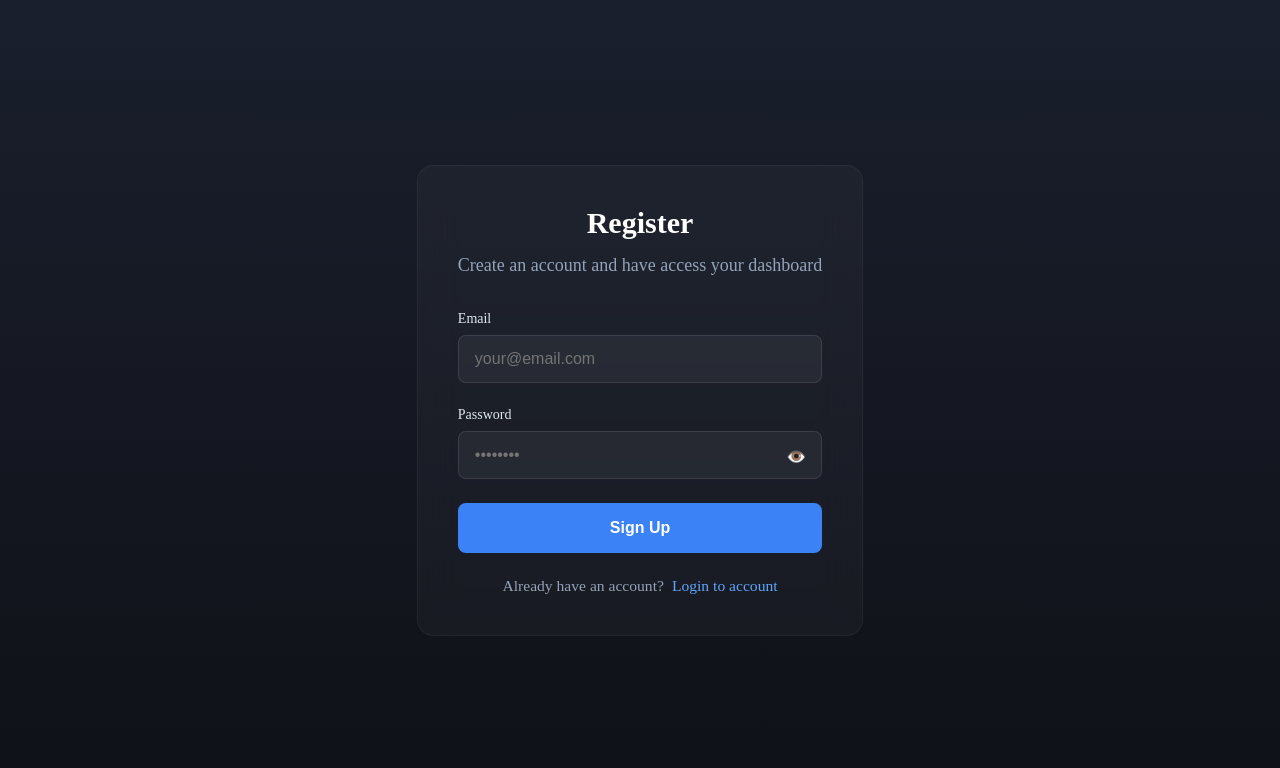
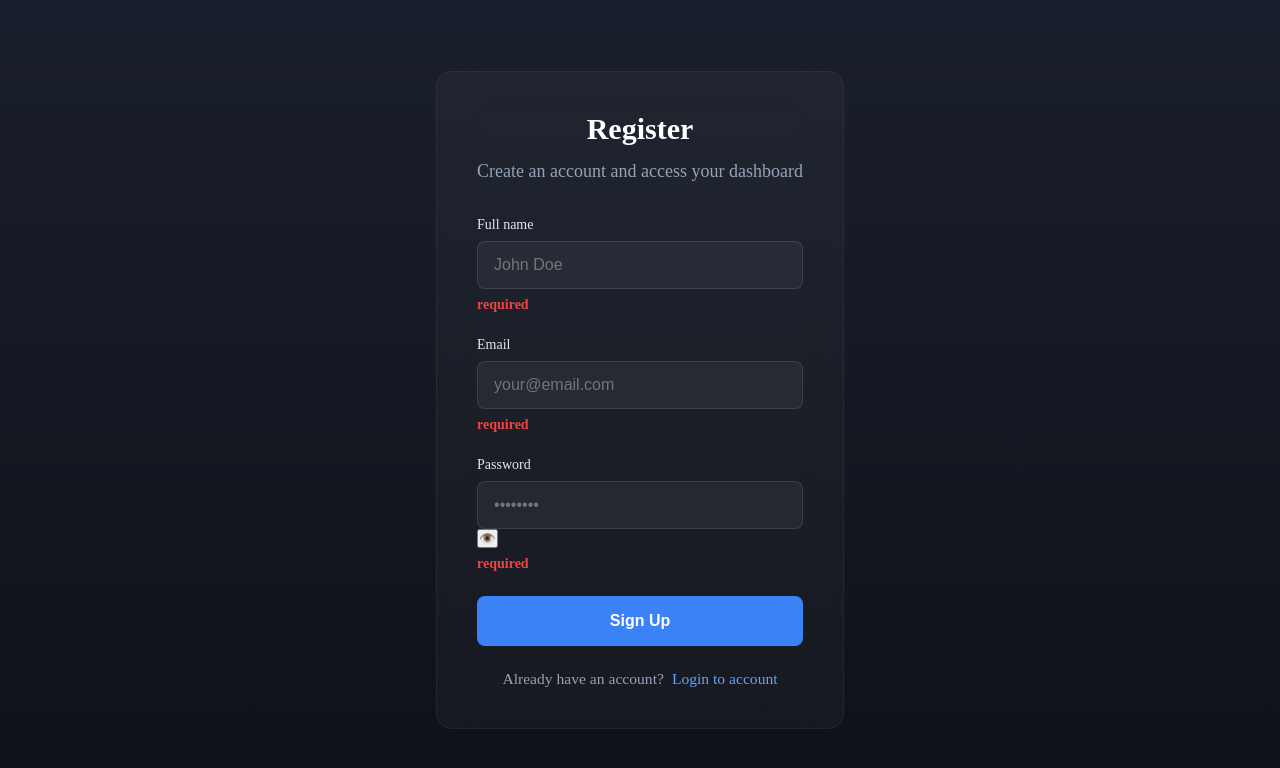
Before and after one commit to KevinArellano94/affiliate-portal, a React (Vite) app: page /register in a window 1280 px wide. Shown: the top 768 px of the page. Built offline with nearby package versions, Linux system fonts and the light colour scheme.

Commit message:
Added registration logic, and handling.

```diff
--- a/src/App.tsx
+++ b/src/App.tsx
@@ -15,7 +15,7 @@ function App() {
 		<Router>
 			<Routes>
 			<Route path="/" element={<Home />} />
-			<Route path="/register" element={<Register setUser={ setUser } />} />
+			<Route path="/register" element={<Register />} />
 			<Route path="/login" element={<Login setUser={ setUser } />} />
 			<Route path="/dashboard" element={<Suspense fallback={<div>Loading...</div>}><Dashboard user={ user } /></Suspense>} />
 			</Routes>
--- a/src/pages/Register.tsx
+++ b/src/pages/Register.tsx
@@ -1,73 +1,177 @@
 import { useNavigate } from "react-router-dom";
-import { useState } from "react";
+import React, { useState, useEffect } from "react";
 import { registerUser } from "../utils/authentication/registerUser";
 
-const Register = ({ setUser }: { setUser: (user: any) => void }) => {
-    const [email, setEmail] = useState("");
-    const [password, setPassword] = useState("");
+
+const Register = () => {
+    const [formData, setFormData] = useState({
+        fullName: "",
+        email: "",
+        password: ""
+    });
+    const [validationState, setValidationState] = useState({
+        fullName: "required",
+        email: "required",
+        password: "required"
+    });
+    const [showPassword, setShowPassword] = useState(false);
     const [message, setMessage] = useState("");
     const navigate = useNavigate();
 
-    console.log(setUser);
+    const validateEmail = (email: string) => {
+        return /^[^\s@]+@[^\s@]+\.[^\s@]+$/.test(email);
+    };
+
+    useEffect(() => {
+        const { fullName, email, password } = formData;
+
+        setValidationState({
+            fullName: fullName.length ? "" : "required",
+            email: email.length === 0 ? "required" : !validateEmail(email) ? "invalid email" : "",
+            password: password.length === 0
+                ? "required"
+                : password.length < 8
+                ? "must be at least 8 characters"
+                : !/[A-Z]/.test(password)
+                ? "must include an uppercase letter"
+                : !/[a-z]/.test(password)
+                ? "must include a lowercase letter"
+                : !/[0-9]/.test(password)
+                ? "must include a number"
+                : !/[!@#$%^&*(),.?":{}|<>]/.test(password)
+                ? "must include a special character"
+                : /(.)\1{2,}/.test(password)
+                ? "cannot contain repeating characters"
+                : ""
+        });
+    }, [formData]);
+
+    const handleInputChange = (e: React.ChangeEvent<HTMLInputElement>) => {
+        const { name, value } = e.target;
+        setFormData(prev => ({
+            ...prev,
+            [name]: value
+        }));
+    };
 
     const handleRegister = async (e: React.FormEvent) => {
         e.preventDefault();
-        const success = await registerUser(email, password);
-        if (success) {
-            setMessage("Registration successful! Redirecting...");
+
+        if (Object.values(validationState).some(state => state !== "")) {
+            setMessage("Please correct all fields before submitting.");
+            return;
+        }
+
+        try {
+            const success = await registerUser(formData.email, formData.password, formData.fullName);
+
+            console.log(success)
+
+            if (!success) {
+                throw new Error(`Registration failed. Please try again later.`)
+            }
+
             navigate("/login", { state: { registered: true } });
-        } else {
-            setMessage("Email already registered!");
+        } catch (error) {
+            setMessage("Registration failed. Please try again later.");
         }
     };
 
     return (
-        <div className="auth-container">
-            <div className="auth-header">
-                <h2 className="auth-title">Register</h2>
-                <p className="auth-subtitle">Create an account and have access your dashboard</p>
+        <>
+            <div className="auth-container max-w-md mx-auto">
+                <div className="auth-header space-y-2">
+                    <h2 className="auth-title text-2xl font-bold">Register</h2>
+                    <p className="auth-subtitle text-gray-600">Create an account and access your dashboard</p>
                 </div>
 
-            <form className="auth-form" onSubmit={handleRegister}>
-                <div className="form-group">
-                    <label className="form-label">Email</label>
+                <form className="auth-form space-y-4 mt-6" onSubmit={handleRegister}>
+                    <div className="form-group relative">
+                        <label className="form-label block mb-1">Full name</label>
+                        <input
+                            type="text"
+                            name="fullName"
+                            className={`form-input w-full px-3 py-2 border rounded-lg transition-colors duration-200
+                            ${validationState.fullName ? 'border-red-300' : 'border-green-300'}`}
+                            placeholder="John Doe"
+                            value={formData.fullName}
+                            onChange={handleInputChange}
+                        />
+                        {validationState.fullName && (
+                            <span className="absolute -bottom-5 left-0 text-sm text-red-500 flex items-center">
+                                <h3 className="error-message">{ validationState.fullName }</h3>
+                            </span>
+                        )}
+                    </div>
+
+                    <div className="form-group relative">
+                    <label className="form-label block mb-1">Email</label>
                     <input
                         type="email"
-                        className="form-input"
+                        name="email"
+                        className={`form-input w-full px-3 py-2 border rounded-lg transition-colors duration-200
+                        ${validationState.email ? 'border-red-300' : 'border-green-300'}`}
                         placeholder="your@email.com"
-                        value={email}
-                        onChange={(e) => setEmail(e.target.value)}
+                        value={formData.email}
+                        onChange={handleInputChange}
                     />
+                    {validationState.email && (
+                        <span className="absolute -bottom-5 left-0 text-sm text-red-500 flex items-center">
+                            <h3 className="error-message">{ validationState.email }</h3>
+                        </span>
+                    )}
                     </div>
 
-                <div className="form-group">
-                    <label className="form-label">Password</label>
+                    <div className="form-group relative">
+                        <label className="form-label block mb-1">Password</label>
+                        <div className="relative">
                             <input
-                        type="password"
-                        className="form-input"
+                                type={showPassword ? "text" : "password"}
+                                name="password"
+                                className={`form-input w-full px-3 py-2 border rounded-lg transition-colors duration-200
+                                    ${validationState.password ? 'border-red-300' : 'border-green-300'}`}
                                 placeholder="••••••••"
-                        value={password}
-                        onChange={(e) => setPassword(e.target.value)}
+                                value={formData.password}
+                                onChange={handleInputChange}
                             />
-                    <span className="password-toggle">👁️</span>
+                            <button
+                                type="button"
+                                className="absolute right-3 top-1/2 transform -translate-y-1/2 text-gray-500 hover:text-gray-700"
+                                onClick={() => setShowPassword(!showPassword)}
+                            >
+                                👁️
+                            </button>
+                        </div>
+                        {validationState.password && (
+                            <span className="absolute -bottom-5 left-0 text-sm text-red-500 flex items-center">
+                                <h3 className="error-message">{ validationState.password }</h3>
+                            </span>
+                        )}
                     </div>
 
-                <button type="submit" className="auth-button">
+                    {message && (
+                        <p className="error-message text-red-500 text-center">{message}</p>
+                    )}
+
+                    <button
+                        type="submit"
+                        className="auth-button w-full bg-blue-600 hover:bg-blue-700 text-white py-2 rounded-lg transition-colors duration-200 mt-8"
+                    >
                         Sign Up
                     </button>
                 </form>
 
-            {message && <p className="auth-message">{message}</p>}
-
-            <div className="auth-switch">
+                <div className="auth-switch mt-6 text-center">
                     Already have an account?
                     <a
-                    className="auth-switch-link"
-                    onClick={ () => navigate("/login") }
-                    style={{ cursor: "pointer" }}
-                >Login to account</a>
+                        className="auth-switch-link ml-1 text-blue-600 hover:text-blue-700 cursor-pointer"
+                        onClick={() => navigate("/login")}
+                    >
+                    Login to account
+                    </a>
                 </div>
             </div>
+        </>
     );
 };
 
--- a/src/utils/authentication/loginUser.ts
+++ b/src/utils/authentication/loginUser.ts
@@ -1,8 +1,11 @@
 
 
+const GRAPHQL_URL = `https://apollo-render-bd2p.onrender.com`;
+const GRAPHQL_TOKEN = `derp`;
+
 export const loginUser = async (email: string, password: string) => {
-    const GRAPHQL_URL = import.meta.env.VITE_GRAPHQL_URL as string;
-    const GRAPHQL_TOKEN = import.meta.env.VITE_GRAPHQL_TOKEN as string;
+    // const GRAPHQL_URL = import.meta.env.VITE_GRAPHQL_URL as string;
+    // const GRAPHQL_TOKEN = import.meta.env.VITE_GRAPHQL_TOKEN as string;
 
     const query = `query User($email: String!, $password: String!) {
         user(email: $email, password: $password) {
--- a/src/utils/function/userGenerateUrl.ts
+++ b/src/utils/function/userGenerateUrl.ts
@@ -1,7 +1,9 @@
 
 
+const TARGET_URL = 'http://localhost:3000';
+
 export const generateAffiliateUrl = (link: any) => {
-    const TARGET_URL = import.meta.env.VITE_TARGET_URL as string;
+    // const TARGET_URL = import.meta.env.VITE_TARGET_URL as string;
 
     const baseUrl = `${ TARGET_URL }/affiliate`;
     const params = new URLSearchParams({
--- a/src/utils/function/userLinks.ts
+++ b/src/utils/function/userLinks.ts
@@ -1,8 +1,11 @@
 
 
+const GRAPHQL_URL = `https://apollo-render-bd2p.onrender.com`;
+const GRAPHQL_TOKEN = `derp`;
+
 export const userLinks = async (userId: string) => {
-    const GRAPHQL_URL = import.meta.env.VITE_GRAPHQL_URL as string;
-    const GRAPHQL_TOKEN = import.meta.env.VITE_GRAPHQL_TOKEN as string;
+    // const GRAPHQL_URL = import.meta.env.VITE_GRAPHQL_URL as string;
+    // const GRAPHQL_TOKEN = import.meta.env.VITE_GRAPHQL_TOKEN as string;
 
     const query = `query Link($userId: ID!) {
         link(userId: $userId) {
--- a/src/utils/function/userPerformances.ts
+++ b/src/utils/function/userPerformances.ts
@@ -1,8 +1,11 @@
 
 
+const GRAPHQL_URL = `https://apollo-render-bd2p.onrender.com`;
+const GRAPHQL_TOKEN = `derp`;
+
 export const userPerformance = async (userId: string) => {
-    const GRAPHQL_URL = import.meta.env.VITE_GRAPHQL_URL as string;
-    const GRAPHQL_TOKEN = import.meta.env.VITE_GRAPHQL_TOKEN as string;
+    // const GRAPHQL_URL = import.meta.env.VITE_GRAPHQL_URL as string;
+    // const GRAPHQL_TOKEN = import.meta.env.VITE_GRAPHQL_TOKEN as string;
 
     const query = `query Performance($userId: ID, $linkId: ID, $platform: String) {
         performance(userId: $userId, linkId: $linkId, platform: $platform) {
```
Also changed, not shown: src/utils/authentication/registerUser.ts (+60 -3 lines). Lines whose indentation alone changed are shown as unchanged.
